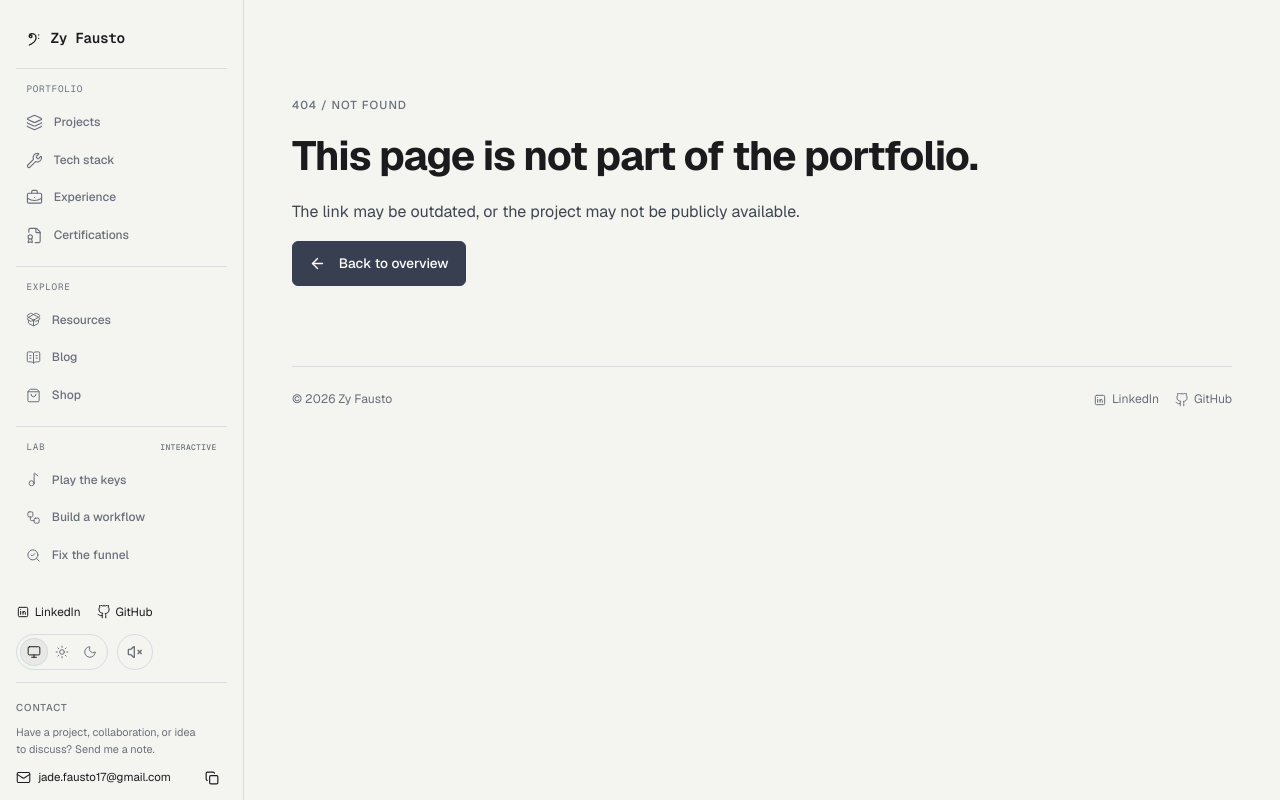
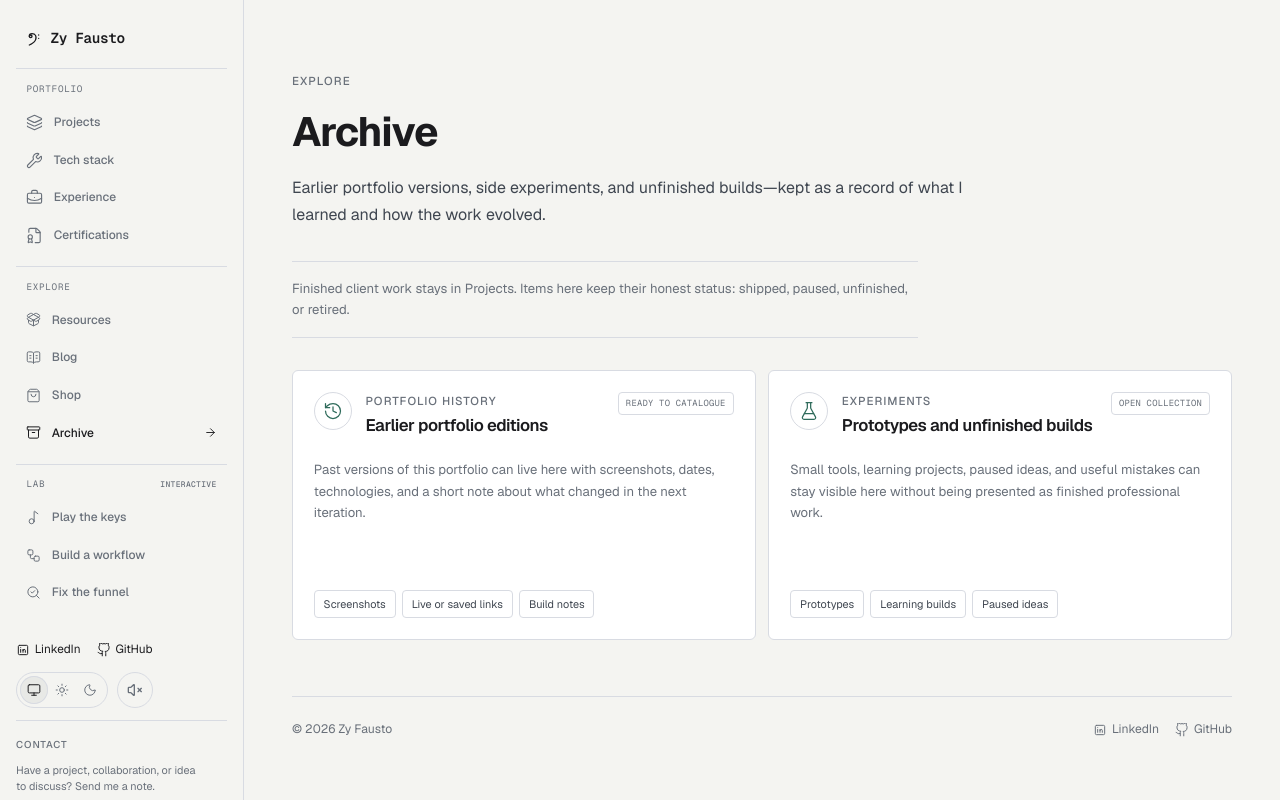
Before and after one commit to SphinxyNine/2026-Portfolio, a Next.js app: page /archive in a window 1280 px wide. Before the commit this address had no page. Built offline with nearby package versions, Linux system fonts and the light colour scheme.

Commit message:
Add portfolio archive page

```diff
--- /dev/null
+++ b/app/archive/page.tsx
@@ -0,0 +1,61 @@
+import type { Metadata } from 'next';
+import { FlaskConical, History } from 'lucide-react';
+import { PageIntro } from '@/components/page-intro';
+
+const archiveShelves = [
+  {
+    eyebrow: 'Portfolio history',
+    title: 'Earlier portfolio editions',
+    description: 'Past versions of this portfolio can live here with screenshots, dates, technologies, and a short note about what changed in the next iteration.',
+    status: 'Ready to catalogue',
+    items: ['Screenshots', 'Live or saved links', 'Build notes'],
+    icon: History,
+  },
+  {
+    eyebrow: 'Experiments',
+    title: 'Prototypes and unfinished builds',
+    description: 'Small tools, learning projects, paused ideas, and useful mistakes can stay visible here without being presented as finished professional work.',
+    status: 'Open collection',
+    items: ['Prototypes', 'Learning builds', 'Paused ideas'],
+    icon: FlaskConical,
+  },
+];
+
+export const metadata: Metadata = {
+  title: 'Archive',
+  description: 'Earlier portfolio versions, experiments, prototypes, and unfinished builds by Zy Fausto.',
+  alternates: { canonical: '/archive/' },
+};
+
+export default function ArchivePage() {
+  return (
+    <div className="page archive-page">
+      <PageIntro
+        eyebrow="Explore"
+        title="Archive"
+        description="Earlier portfolio versions, side experiments, and unfinished builds—kept as a record of what I learned and how the work evolved."
+      />
+
+      <p className="archive-note">Finished client work stays in Projects. Items here keep their honest status: shipped, paused, unfinished, or retired.</p>
+
+      <div className="archive-shelves">
+        {archiveShelves.map(({ eyebrow, title, description, status, items, icon: Icon }) => (
+          <section className="archive-shelf" key={title} aria-labelledby={title.replaceAll(' ', '-').toLowerCase()}>
+            <header className="archive-shelf-header">
+              <span className="archive-shelf-icon"><Icon size={20} strokeWidth={1.5} aria-hidden="true" /></span>
+              <div>
+                <p className="eyebrow">{eyebrow}</p>
+                <h2 id={title.replaceAll(' ', '-').toLowerCase()}>{title}</h2>
+              </div>
+              <span className="archive-status">{status}</span>
+            </header>
+            <p>{description}</p>
+            <ul className="archive-tags" aria-label={`Details saved with ${title}`}>
+              {items.map((item) => <li key={item}>{item}</li>)}
+            </ul>
+          </section>
+        ))}
+      </div>
+    </div>
+  );
+}
--- a/app/globals.css
+++ b/app/globals.css
@@ -513,6 +513,17 @@
   .resource-name { display: inline-flex; width: fit-content; align-items: center; gap: 0.35rem; color: var(--text); font-size: 0.94rem; font-weight: 600; line-height: 1.45; transition: color 160ms ease; }
   .resource-name svg { color: var(--muted); transition: transform 180ms cubic-bezier(.2,.8,.2,1); }
   .resource-description { max-width: 48ch; color: var(--muted); font-size: 0.8rem; line-height: 1.55; }
+  .archive-page .page-intro { padding-bottom: 2rem; }
+  .archive-note { max-width: 72ch; margin-bottom: 2rem; padding: 1rem 0; border-block: 1px solid var(--line); color: var(--muted); font-size: 0.82rem; line-height: 1.65; }
+  .archive-shelves { display: grid; grid-template-columns: repeat(2, minmax(0, 1fr)); gap: 0.8rem; }
+  .archive-shelf { display: flex; min-height: 270px; flex-direction: column; padding: 1.3rem; border: 1px solid var(--line); border-radius: var(--radius); background: var(--surface); }
+  .archive-shelf-header { display: grid; grid-template-columns: auto minmax(0, 1fr) auto; gap: 0.85rem; align-items: start; }
+  .archive-shelf-icon { display: grid; width: 38px; height: 38px; place-items: center; border: 1px solid var(--line); border-radius: 999px; color: var(--brand-jade); }
+  .archive-shelf h2 { margin-top: 0.35rem; font-size: 1.05rem; }
+  .archive-status { padding: 0.2rem 0.45rem; border: 1px solid var(--line); border-radius: 4px; color: var(--muted); font-family: var(--font-geist-mono), monospace; font-size: 0.55rem; letter-spacing: .03em; text-transform: uppercase; white-space: nowrap; }
+  .archive-shelf > p { max-width: 52ch; margin-top: 1.4rem; color: var(--muted); font-size: 0.82rem; line-height: 1.65; }
+  .archive-tags { display: flex; flex-wrap: wrap; gap: 0.4rem; margin-top: auto; padding-top: 1.5rem; }
+  .archive-tags li { padding: 0.25rem 0.55rem; border: 1px solid var(--line); border-radius: 4px; color: var(--text-soft); font-size: 0.68rem; }
   .case-study .back-link { margin-bottom: 2rem; }
   .case-study-header > p, .case-study-header > div > p { margin-top: 1rem; }
   .case-study-facts { margin: 2rem 0; }
@@ -622,6 +633,10 @@
     .resource-grid { grid-template-columns: 1fr; gap: 0; }
     .resource-grid a { min-height: 0; padding: 0.85rem 0; }
     .resource-grid li + li { border-top: 1px solid color-mix(in srgb, var(--line) 70%, transparent); }
+    .archive-shelves { grid-template-columns: 1fr; }
+    .archive-shelf { min-height: 250px; }
+    .archive-shelf-header { grid-template-columns: auto minmax(0, 1fr); }
+    .archive-status { grid-column: 2; width: fit-content; }
     .lab-action-grid { grid-template-columns: 1fr; }
     .workflow-canvas { min-height: 300px; padding: 0.8rem; }
     .mock-landing-page { grid-template-columns: 1fr; }
--- a/components/site-shell.tsx
+++ b/components/site-shell.tsx
@@ -1,6 +1,6 @@
 'use client';
 
-import { ArrowRight, BookOpenText, BriefcaseBusiness, ClefBass, FileBadge, Layers3, Music2, PackageOpen, SearchCheck, ShoppingBag, Workflow, Wrench } from 'lucide-react';
+import { Archive, ArrowRight, BookOpenText, BriefcaseBusiness, ClefBass, FileBadge, Layers3, Music2, PackageOpen, SearchCheck, ShoppingBag, Workflow, Wrench } from 'lucide-react';
 import Link from 'next/link';
 import { usePathname } from 'next/navigation';
 import { useEffect, useRef, useState, type ReactNode } from 'react';
@@ -20,6 +20,7 @@ const explore = [
   { label: 'Resources', icon: PackageOpen, route: '/resources' },
   { label: 'Blog', icon: BookOpenText, route: '/blog' },
   { label: 'Shop', icon: ShoppingBag, route: '/shop' },
+  { label: 'Archive', icon: Archive, route: '/archive' },
 ];
 
 const lab = [
--- a/data/portfolio.ts
+++ b/data/portfolio.ts
@@ -11,8 +11,8 @@ export const profile = {
   name: 'Zy Fausto', shortName: 'Zy Fausto', overviewName: 'Zyron Jade Fausto',
   title: 'Web Developer & Automation Specialist',
   expertise: ['Web Development', 'Funnels', 'CRM', 'Automation'],
-  location: 'Philippines', photo: '/profile/dazayy.jpeg',
-  photoAlt: 'Illustrated character avatar chosen by Zy Fausto',
+  location: 'Philippines', photo: '/profile/zy-portfolio.jpeg',
+  photoAlt: 'Portrait of Zy Fausto',
   email: 'jade.fausto17@gmail.com',
   resume: '', // Add only the updated, approved résumé.
   introduction: "I build responsive websites, funnels, CRM workflows, and business automations. My work combines development, GoHighLevel, integrations, analytics, and practical technical support.",
```
Also changed, not shown: public/profile/zy-portfolio.jpeg (added).
